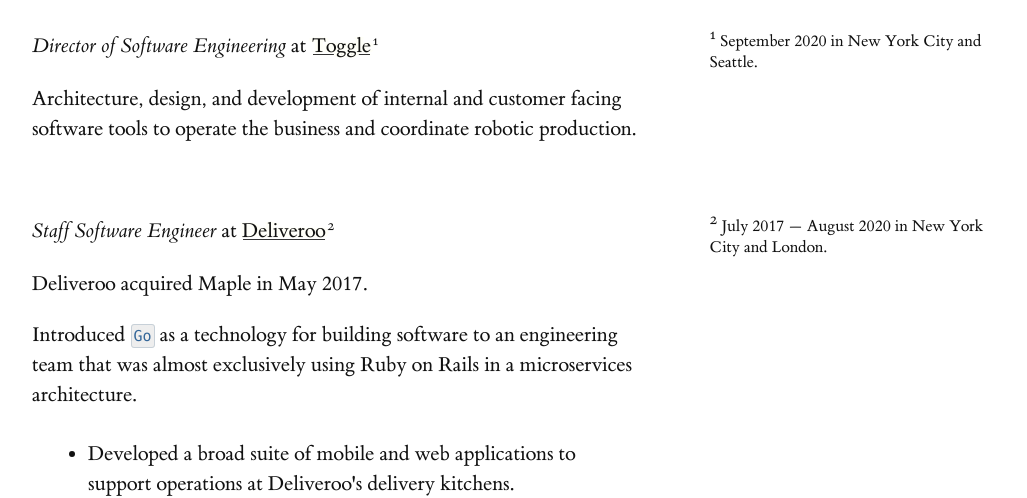
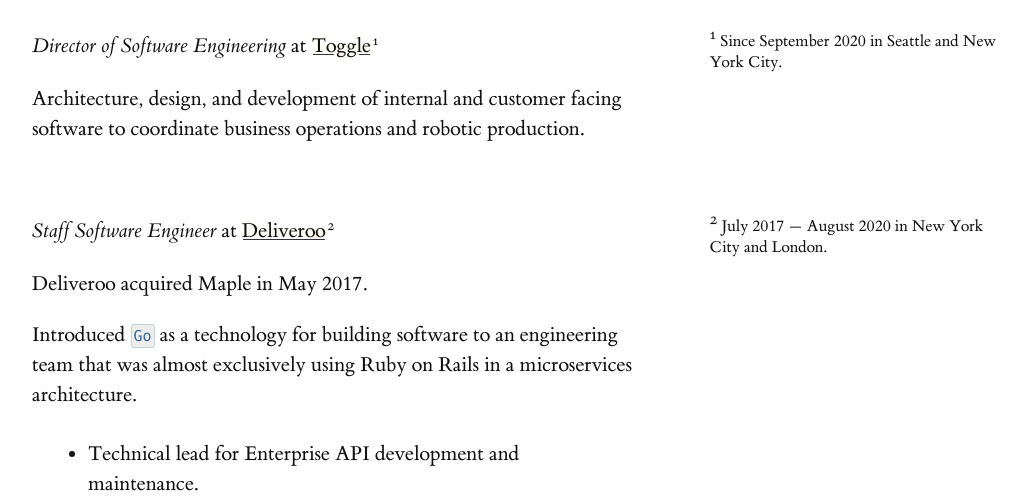
Before and after one commit to mbranch/mbranch.github.io, a plain HTML site: page index.html in a window 1280 px wide. Shown: the part 306-804 px from the top of the page, without its empty margins (128-1155 px from the left). Drawn offline with Linux system fonts and the light colour scheme.

Commit message:
Revise Toggle and Deliveroo

```diff
--- a/index.html
+++ b/index.html
@@ -20,7 +20,7 @@
     />
     <meta
       property="og:description"
-      content="Michael Branch is a senior software engineer at Deliveroo living and working in New York City. How do computers work? We will probably never know."
+      content="Michael Branch is the Director of Software Engineering at Toggle living and working near Seattle. How do computers work? We will probably never know."
     />
     <meta
       property="og:image"
@@ -53,13 +53,12 @@
           ><label for="Toggle" class="margin-toggle sidenote-number"></label
           ><input type="checkbox" id="deliveroo" class="margin-toggle" /><span
             class="sidenote"
-            >September 2020 in New York City and Seattle.</span
+            >Since September 2020 in Seattle and New York City.</span
           >
         </p>
         <p>
           Architecture, design, and development of internal and customer facing
-          software tools to operate the business and coordinate robotic
-          production.
+          software to coordinate business operations and robotic production.
         </p>
       </section>
 
@@ -80,6 +79,9 @@
           microservices architecture.
         </p>
         <ul>
+          <li>
+            Technical lead for Enterprise API development and maintenance.
+          </li>
           <li>
             Developed a broad suite of mobile and web applications to support
             operations at Deliveroo's delivery kitchens.
```
